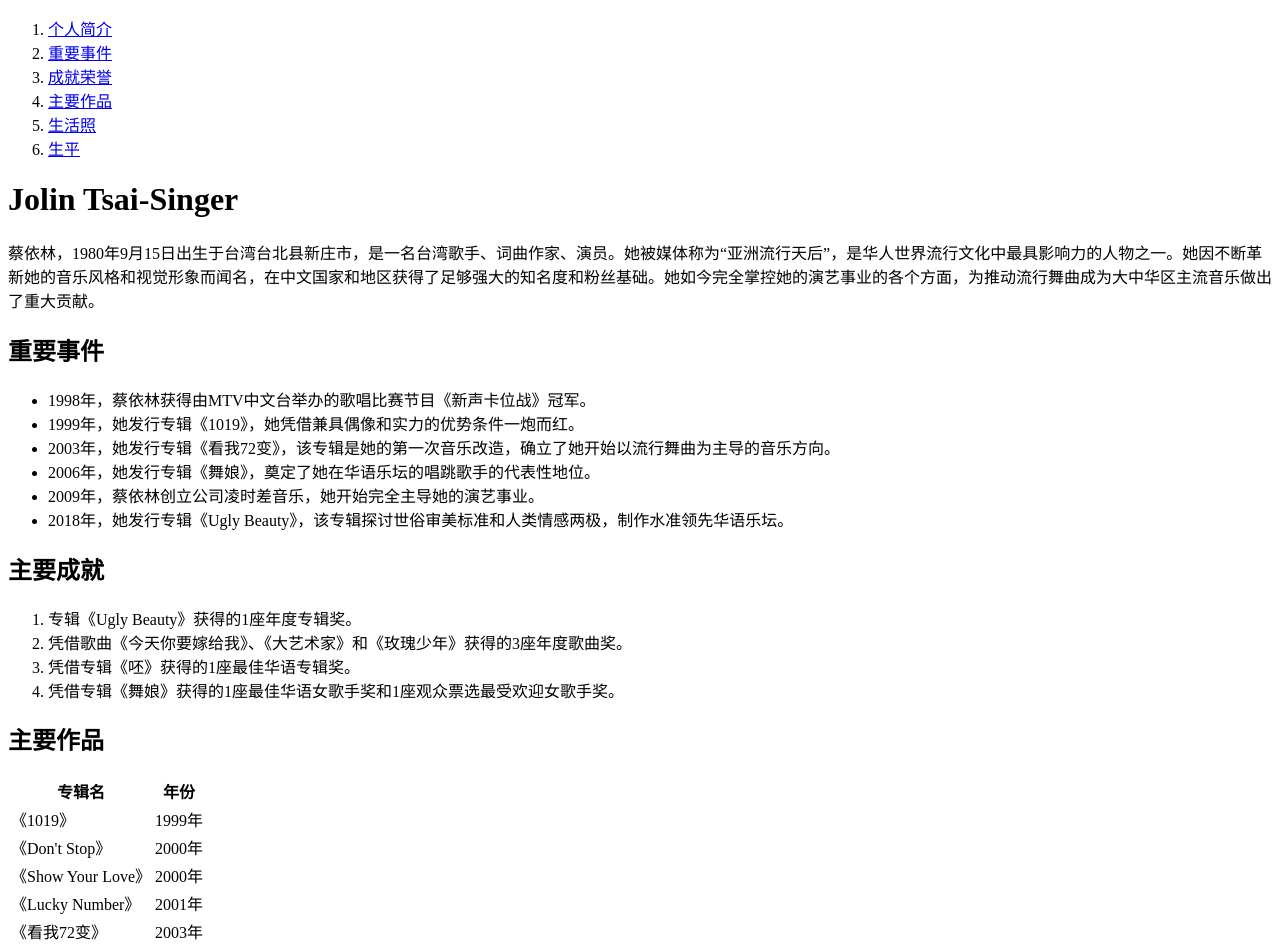
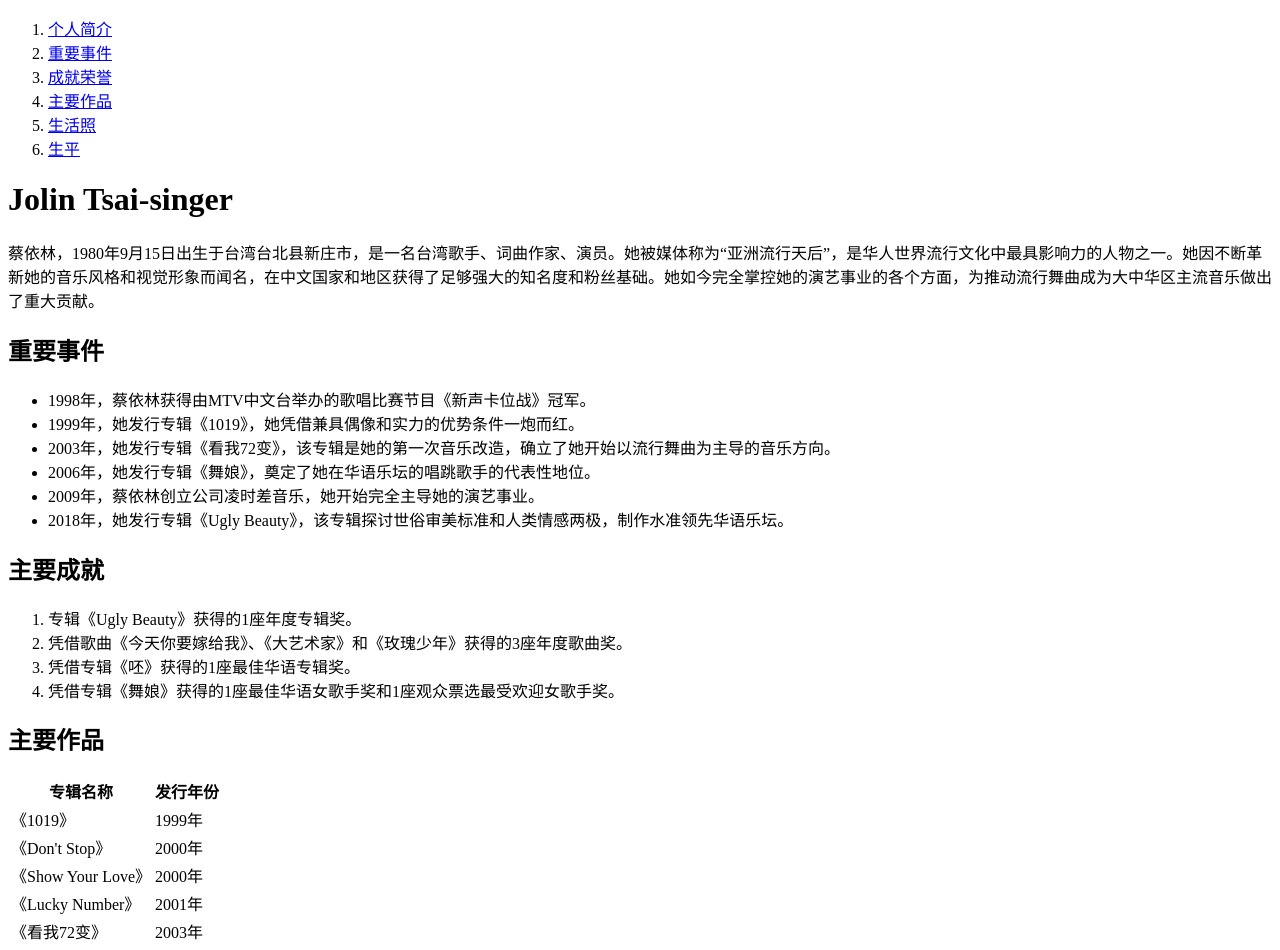
Before and after one commit to KaitlynFeng/html-demo-singer, a plain HTML site: page index.html in a window 1280 px wide. Shown: the top 950 px of the page. Drawn offline with Linux system fonts and the light colour scheme.

Commit message:
修改表头

```diff
--- a/index.html
+++ b/index.html
@@ -26,7 +26,7 @@
     </nav>
 
 
-    <h1 id="resume">Jolin Tsai-Singer</h1>
+    <h1 id="resume">Jolin Tsai-singer</h1>
     <p>
         蔡依林，1980年9月15日出生于台湾台北县新庄市，是一名台湾歌手、词曲作家、演员。她被媒体称为“亚洲流行天后”，是华人世界流行文化中最具影响力的人物之一。她因不断革新她的音乐风格和视觉形象而闻名，在中文国家和地区获得了足够强大的知名度和粉丝基础。她如今完全掌控她的演艺事业的各个方面，为推动流行舞曲成为大中华区主流音乐做出了重大贡献。
     </p>
@@ -67,8 +67,8 @@
     <table>
         <thead>
             <tr>
-                <th>专辑名</th>
-                <th>年份</th>
+                <th>专辑名称</th>
+                <th>发行年份</th>
             </tr>
         </thead>
         <tbody>
```
